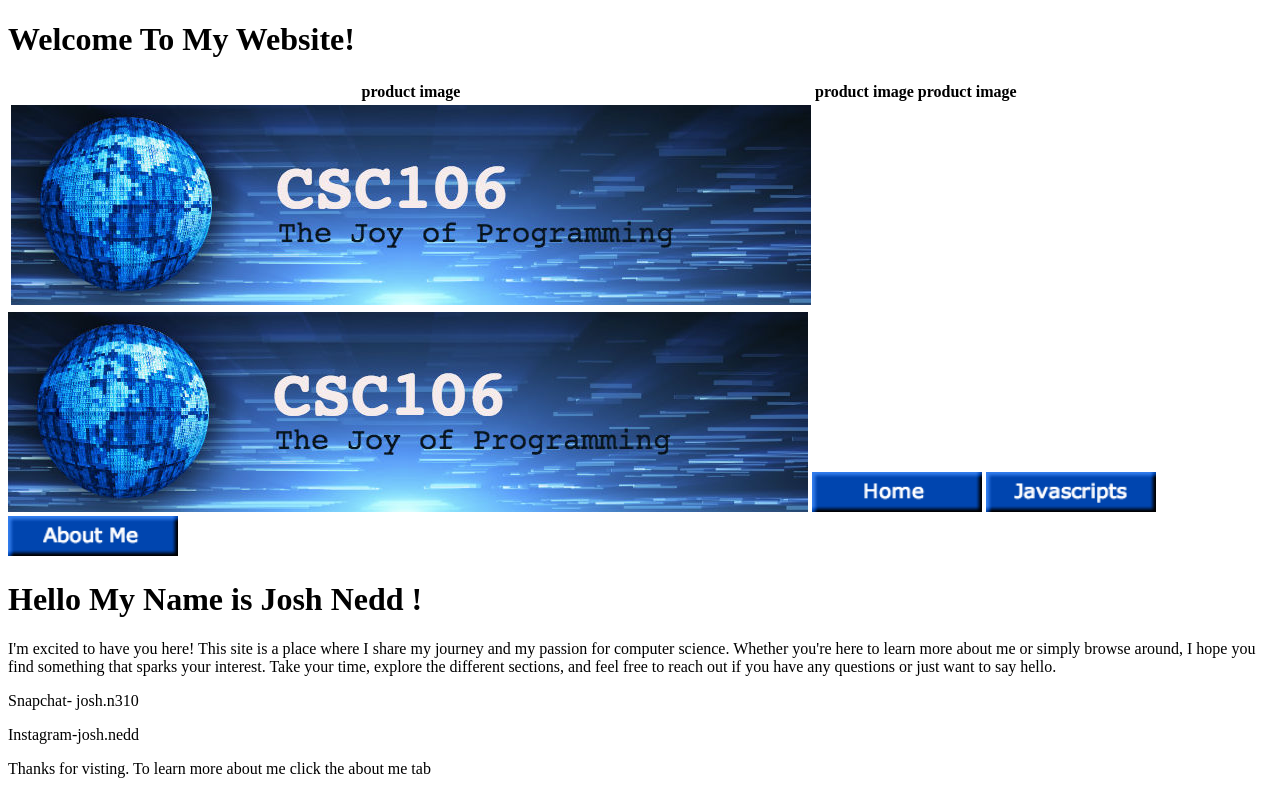
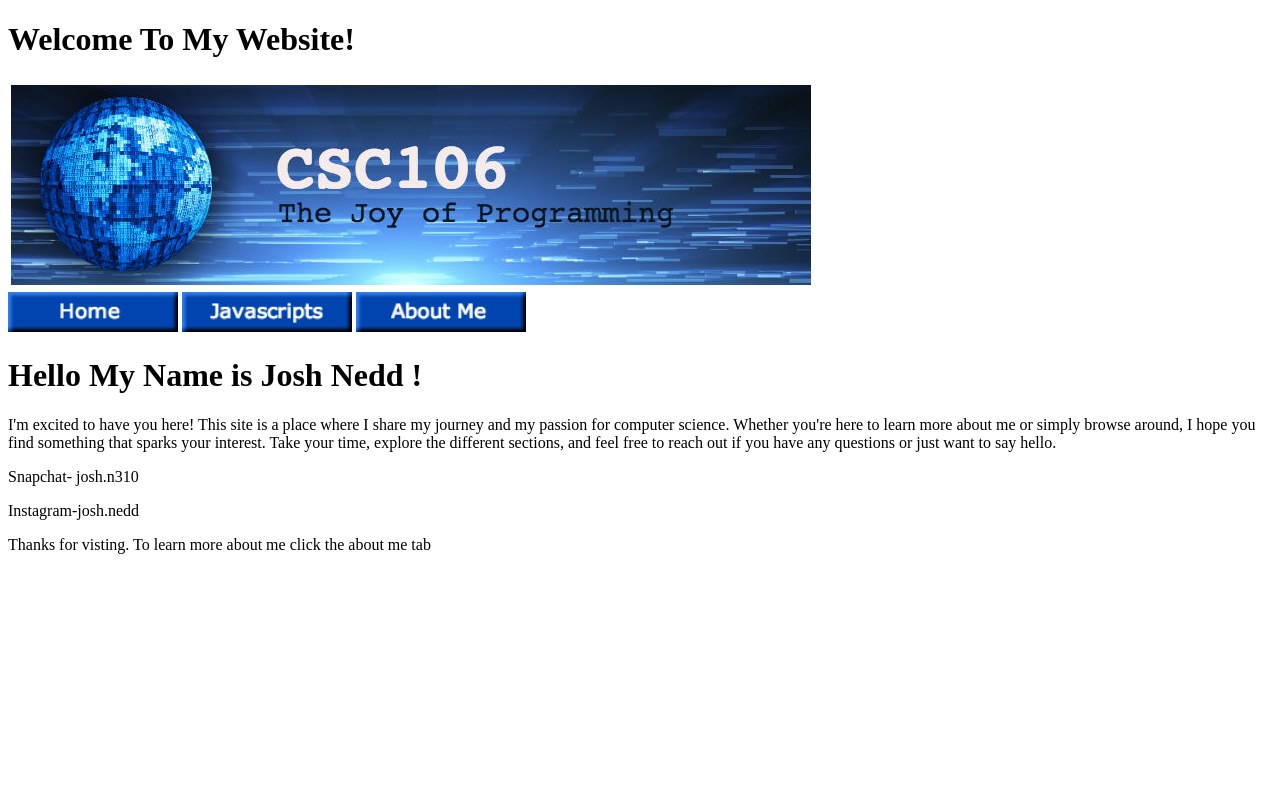
Before and after one commit to 28joshnedd/28joshnedd.github.io, a plain HTML site: page index.html in a window 1280 px wide. Drawn offline with Linux system fonts and the light colour scheme.

Commit message:
Add files via upload

```diff
--- a/index.html
+++ b/index.html
@@ -9,22 +9,21 @@
 <body>
 <table>
     <tr>
-        <th>product image</th>
-        <th>product image</th>
-        <th>product image</th>
     </tr>
     <tr>
         <td>
             <div class="product image">
-<img src="csc106_banner.jpg" alt="">
+            <img src="csc106_banner.jpg" alt="">
             </div>
+        </td>
+        <td>
+
         </td>
     </tr>
 </table>
 
-    <img src="csc106_banner.jpg" alt="">
     <a href="index.html"><img src="home.png" alt=""width="170" height="40"></a>
-    <a href="aboutme.html"><img src="js.png" alt=""width="170" height="40"></a>
+    <a href="index.html"><img src="js.png" alt=""width="170" height="40"></a>
     <a href="aboutme.html"><img src="aboutme.png" alt=""width="170" height="40"></a>
     <h1>Hello My Name is Josh Nedd !</h1>
     <p>I'm excited to have you here! This site is a place where I share my journey and my passion for computer science. Whether you're here to learn more about me or simply browse around, I hope you find something that sparks your interest. Take your time, explore the different sections, and feel free to reach out if you have any questions or just want to say hello.</p>
```
